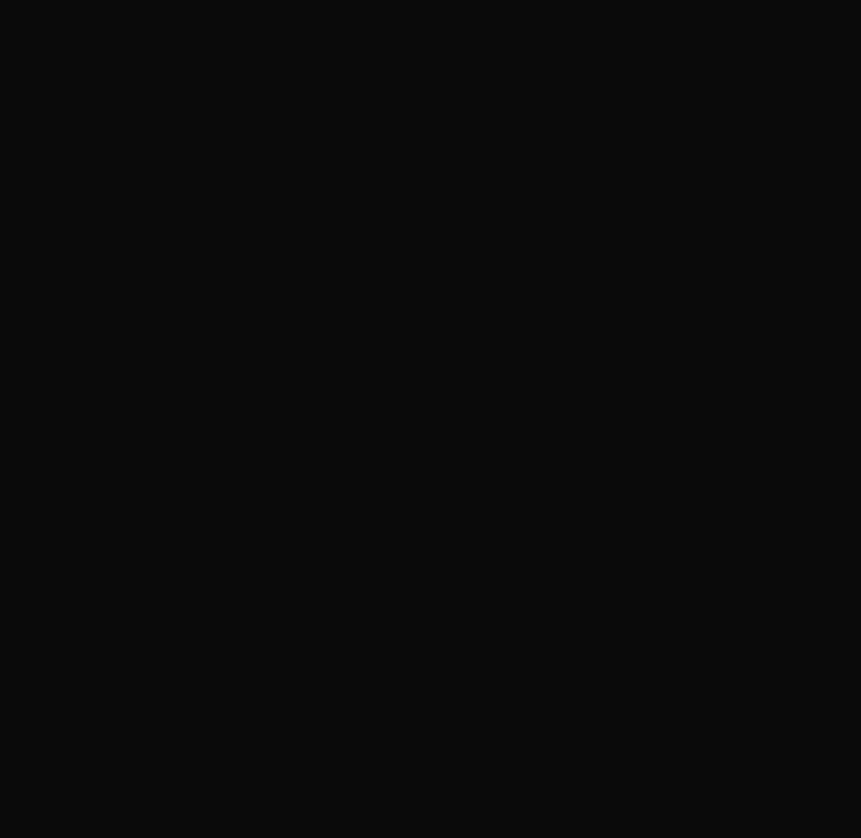
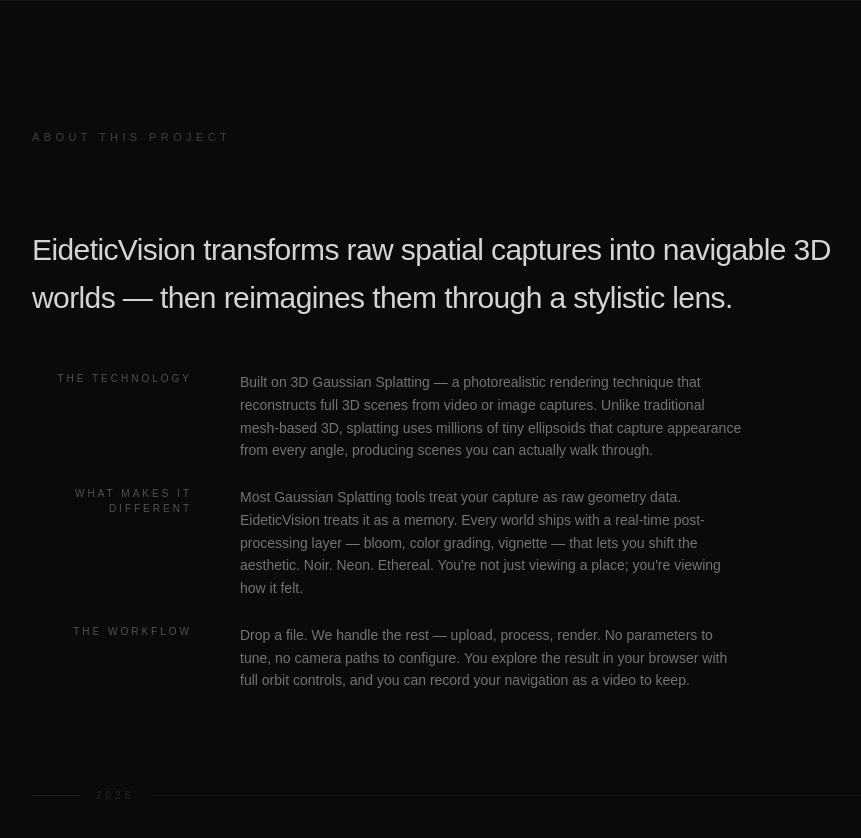
Before and after one commit to cmo1229/eideticvision, a Next.js app: page / in a window 1280 px wide. Shown: the part 800-1638 px from the top of the page, without its empty margins (184-1045 px from the left). Before the commit the page ends 800 px from the top, so only its background shows below. Built offline with nearby package versions, Linux system fonts and the light colour scheme.

Commit message:
add about section: technology, differentiation, workflow

```diff
--- a/src/app/page.tsx
+++ b/src/app/page.tsx
@@ -1,5 +1,11 @@
 import Home from "@/components/landing/hero"
+import { AboutSection } from "@/components/landing/about"
 
 export default function Page() {
-  return <Home />
+  return (
+    <>
+      <Home />
+      <AboutSection />
+    </>
+  )
 }
--- /dev/null
+++ b/src/components/landing/about.tsx
@@ -0,0 +1,96 @@
+"use client"
+
+import { useEffect, useRef, useState } from "react"
+
+export function AboutSection() {
+  const sectionRef = useRef<HTMLElement>(null)
+  const [visible, setVisible] = useState(false)
+
+  useEffect(() => {
+    const el = sectionRef.current
+    if (!el) return
+    const observer = new IntersectionObserver(
+      ([entry]) => {
+        if (entry.isIntersecting) {
+          setVisible(true)
+          observer.disconnect()
+        }
+      },
+      { threshold: 0.15 }
+    )
+    observer.observe(el)
+    return () => observer.disconnect()
+  }, [])
+
+  return (
+    <section
+      ref={sectionRef}
+      className="relative border-t border-white/[0.04]"
+    >
+      <div className="max-w-4xl mx-auto px-6 py-32">
+        {/* Section label */}
+        <p
+          className={`text-[11px] tracking-[0.4em] uppercase text-neutral-700 mb-20 transition-all duration-[1200ms] ease-out
+          ${visible ? "opacity-100 translate-y-0" : "opacity-0 translate-y-6"}
+        `}
+        >
+          about this project
+        </p>
+
+        {/* What it is */}
+        <div
+          className={`transition-all duration-[1200ms] ease-out delay-[100ms]
+          ${visible ? "opacity-100 translate-y-0" : "opacity-0 translate-y-6"}
+        `}
+        >
+          <h2 className="text-2xl md:text-3xl font-extralight tracking-[-0.02em] text-neutral-300 leading-relaxed">
+            EideticVision transforms raw spatial captures into navigable 3D
+            worlds — then reimagines them through a stylistic lens.
+          </h2>
+        </div>
+
+        {/* Body */}
+        <div className="mt-12 space-y-6">
+          {[
+            {
+              label: "The technology",
+              text: "Built on 3D Gaussian Splatting — a photorealistic rendering technique that reconstructs full 3D scenes from video or image captures. Unlike traditional mesh-based 3D, splatting uses millions of tiny ellipsoids that capture appearance from every angle, producing scenes you can actually walk through.",
+            },
+            {
+              label: "What makes it different",
+              text: "Most Gaussian Splatting tools treat your capture as raw geometry data. EideticVision treats it as a memory. Every world ships with a real-time post-processing layer — bloom, color grading, vignette — that lets you shift the aesthetic. Noir. Neon. Ethereal. You're not just viewing a place; you're viewing how it felt.",
+            },
+            {
+              label: "The workflow",
+              text: "Drop a file. We handle the rest — upload, process, render. No parameters to tune, no camera paths to configure. You explore the result in your browser with full orbit controls, and you can record your navigation as a video to keep.",
+            },
+          ].map((item, i) => (
+            <div
+              key={item.label}
+              className={`flex gap-8 md:gap-12 transition-all duration-[1200ms] ease-out transition-delay
+              ${visible ? "opacity-100 translate-y-0" : "opacity-0 translate-y-6"}
+            `}
+              style={{ transitionDelay: `${200 + i * 150}ms` }}
+            >
+              <span className="shrink-0 w-28 md:w-40 text-[10px] tracking-[0.3em] uppercase text-neutral-600 md:text-right">
+                {item.label}
+              </span>
+              <p className="text-neutral-500 leading-relaxed text-sm max-w-prose">
+                {item.text}
+              </p>
+            </div>
+          ))}
+        </div>
+
+        {/* Divider */}
+        <div className="mt-24 flex items-center gap-4">
+          <div className="w-12 h-[1px] bg-neutral-800" />
+          <span className="text-[10px] tracking-[0.4em] uppercase text-neutral-800">
+            2026
+          </span>
+          <div className="flex-1 h-[1px] bg-neutral-800/30" />
+        </div>
+      </div>
+    </section>
+  )
+}
```
